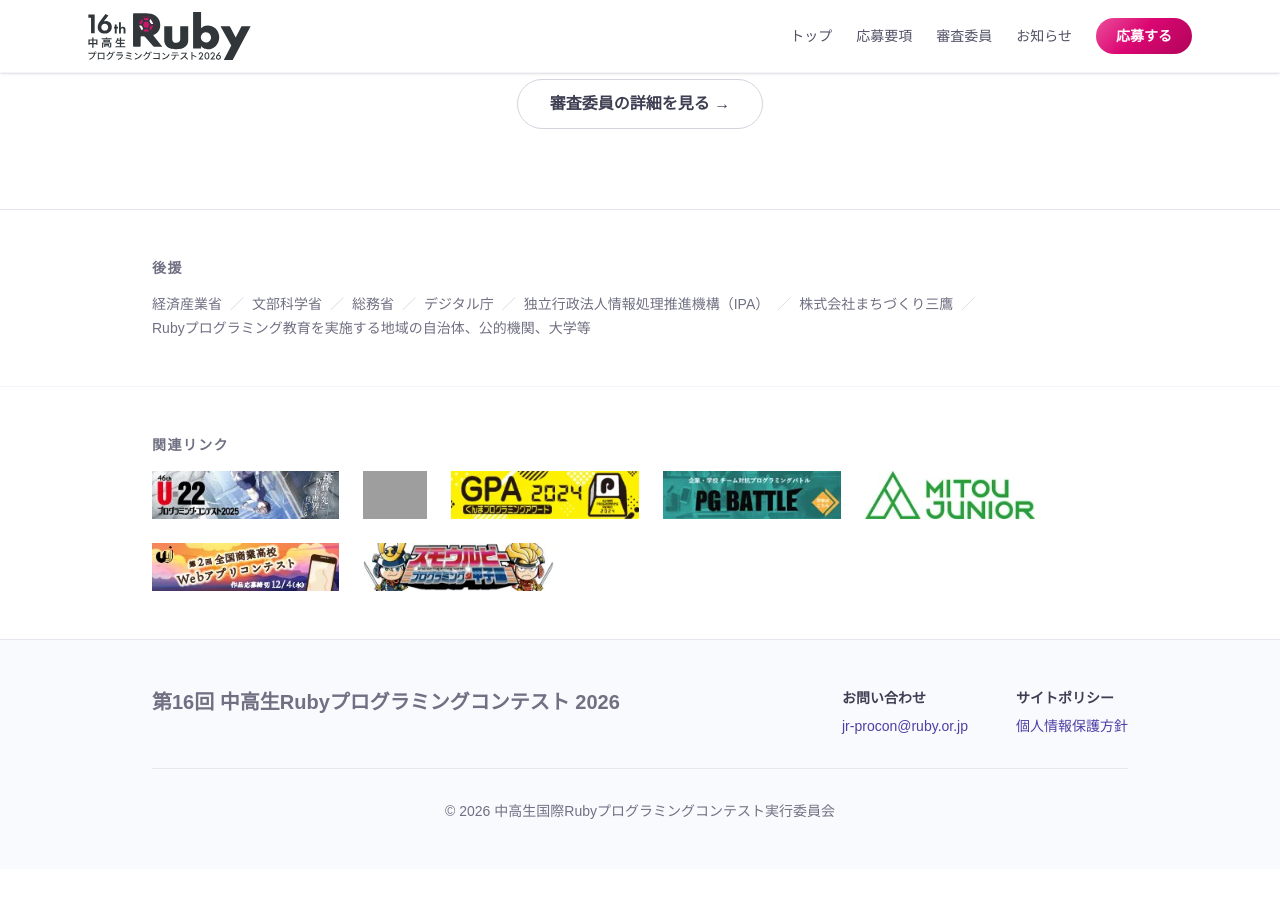
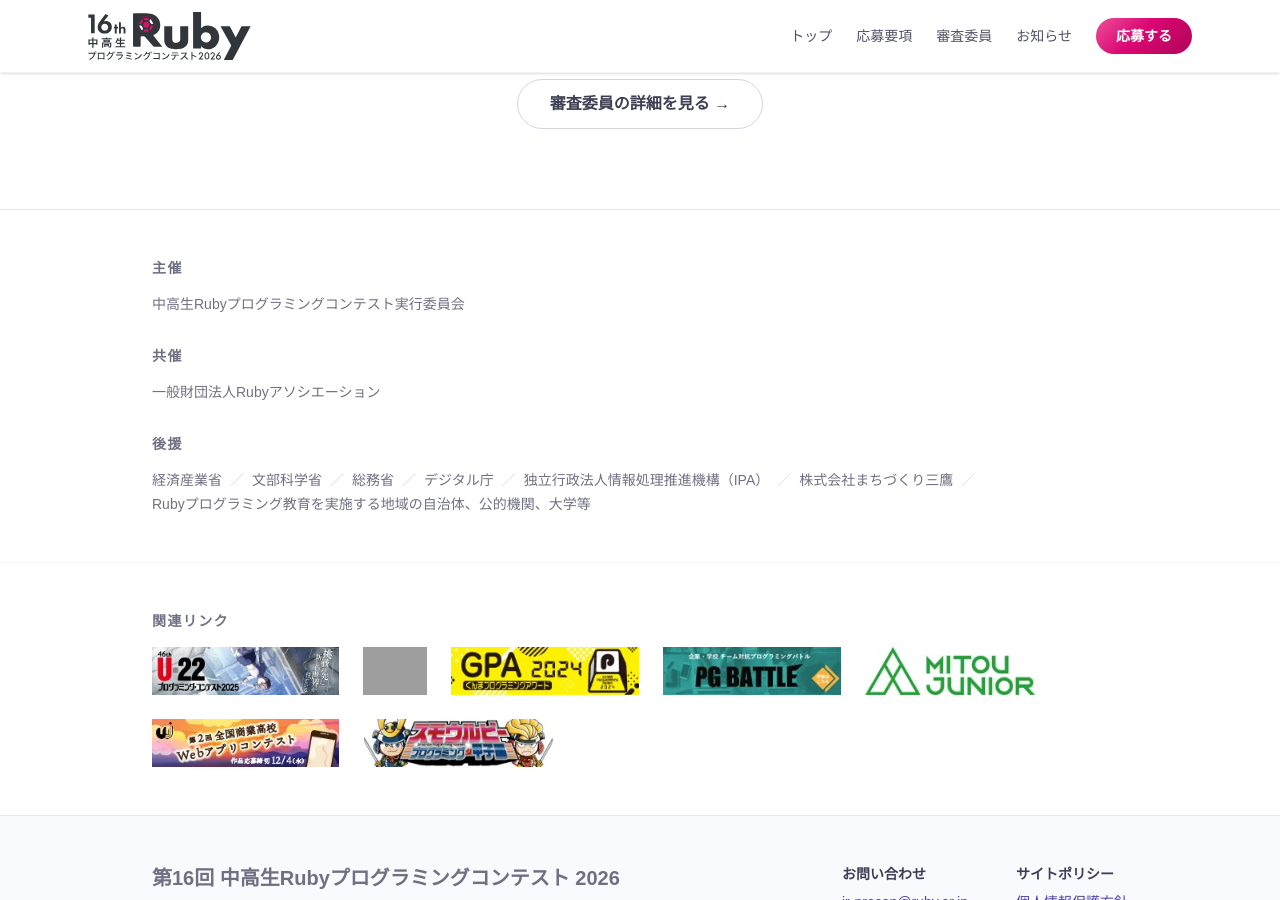
Before and after one commit to ruby-procon-net/ruby-procon-net-2026, a Jekyll site: the page built from index.html, in a window 1280 px wide and 900 px high, scrolled down 2632 px. Built offline with Jekyll 4.4.1, drawn with Linux system fonts in a browser that asks for light colours; before the commit the page ends 3501 px from its top, so only the background shows below that; grey boxes are pictures that could not be loaded.

Commit message:
トップページに主催・共催の記載を追加
後援の上に主催・共催を並べ、1つのブロックとして構成。
共催のRubyアソシエーションはruby.or.jpへリンクする。

後援セクションのクラス名はマークアップ用フックのみで
CSS/JSからの参照がないため、l--organizers に整理した。

Co-Authored-By: Claude Opus 4.8 <noreply@anthropic.com>

```diff
--- a/index.html
+++ b/index.html
@@ -200,9 +200,22 @@ layout: default
 </section>
 {% endcomment %}
 
-<!-- 後援 -->
-<section class="l--endorsements bg-white border-t border-gray-200">
-  <div class="l--endorsements-inner max-w-5xl mx-auto px-6 py-12">
+<!-- 主催・共催・後援 -->
+<section class="l--organizers bg-white border-t border-gray-200">
+  <div class="l--organizers-inner max-w-5xl mx-auto px-6 py-12 space-y-8">
+    <div class="a--organizers-group">
+      <h2 class="a--organizers-title text-sm font-bold text-gray-500 tracking-widest uppercase mb-4">主催</h2>
+      <p class="a--organizers-name text-gray-500 text-sm">中高生Rubyプログラミングコンテスト実行委員会</p>
+    </div>
+
+    <div class="a--organizers-group">
+      <h2 class="a--organizers-title text-sm font-bold text-gray-500 tracking-widest uppercase mb-4">共催</h2>
+      <p class="a--organizers-name text-gray-500 text-sm">
+        <a href="https://www.ruby.or.jp/" target="_blank" rel="noopener" class="hover:text-grape transition-colors">一般財団法人Rubyアソシエーション</a>
+      </p>
+    </div>
+
+    <div class="a--organizers-group">
       <h2 class="a--endorsements-title text-sm font-bold text-gray-500 tracking-widest uppercase mb-4">後援</h2>
       <ul class="a--endorsements-list flex flex-wrap gap-x-0 gap-y-1 text-gray-500 text-sm list-none">
         {% assign endorsers = "経済産業省|https://www.meti.go.jp/,文部科学省|https://www.mext.go.jp/,総務省|https://www.soumu.go.jp/,デジタル庁|https://www.digital.go.jp/,独立行政法人情報処理推進機構（IPA）|https://www.ipa.go.jp/,株式会社まちづくり三鷹|https://www.mitaka.ne.jp/,Rubyプログラミング教育を実施する地域の自治体、公的機関、大学等|" | split: "," %}
@@ -218,6 +231,7 @@ layout: default
           </li>
         {% endfor %}
       </ul>
+    </div>
   </div>
 </section>
 
```
Lines whose indentation alone changed are shown as unchanged.
